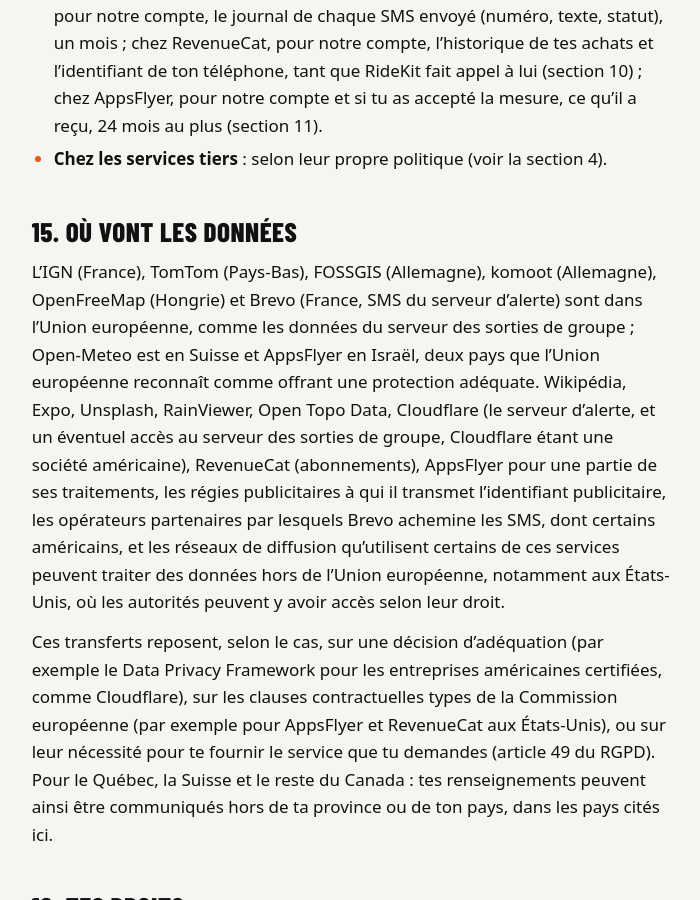
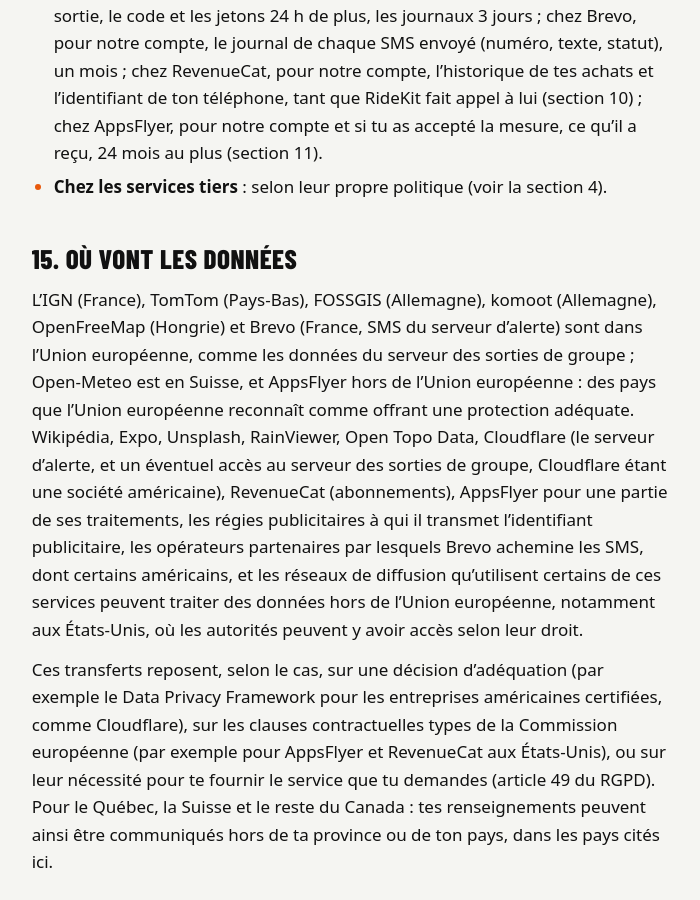
Before and after one commit to Ya6n93/ridekit-site, a Jekyll site: the page built from confidentialite.md, in a window 1280 px wide and 900 px high, scrolled down 14700 px. Shown: the whole window, without its empty margins (288-988 px from the left). Built offline with Jekyll 4.4.1, drawn with Linux system fonts in a browser that asks for light colours; some of the changed text lies outside the part shown.

Commit message:
AppsFlyer : plus de pays nommé, ses transferts dits « hors de l'Union européenne, dans un pays reconnu adéquat »
Co-Authored-By: Claude Opus 5.5 (1M context) <noreply@anthropic.com>
Claude-Session: https://claude.ai/code/session_015j9WmEqrPUJKgjWcpvNZWu

```diff
--- a/confidentialite.md
+++ b/confidentialite.md
@@ -363,8 +363,7 @@ agit pour le compte de SZ CORP.
 - **Combien de temps.** AppsFlyer garde ces données le temps de mesurer les
   campagnes, puis les efface : 24 mois au plus, comme le prévoit sa
   [politique de confidentialité](https://www.appsflyer.com/legal/services-privacy-policy/).
-- **Où.** AppsFlyer est en Israël, que la Commission européenne reconnaît comme
-  offrant une protection adéquate ; ces données peuvent aussi être traitées aux
+- **Où.** AppsFlyer est hors de l'Union européenne, dans un pays que la Commission européenne reconnaît comme offrant une protection adéquate ; ces données peuvent aussi être traitées aux
   États-Unis, sous clauses contractuelles types.
 - **Tes droits.** Pour qu'AppsFlyer efface ce qu'il a déjà reçu de ton téléphone,
   écris-nous avec ton identifiant de mesure, affiché dans Réglages ›
@@ -431,8 +430,7 @@ permettent pas de t'identifier.
 L'IGN (France), TomTom (Pays-Bas), FOSSGIS (Allemagne), komoot (Allemagne),
 OpenFreeMap (Hongrie) et Brevo (France, SMS du serveur d'alerte) sont dans l'Union
 européenne, comme les données du serveur des sorties de groupe ; Open-Meteo est en
-Suisse et AppsFlyer en Israël, deux pays que l'Union européenne reconnaît comme
-offrant une protection adéquate. Wikipédia, Expo, Unsplash, RainViewer, Open Topo
+Suisse, et AppsFlyer hors de l'Union européenne : des pays que l'Union européenne reconnaît comme offrant une protection adéquate. Wikipédia, Expo, Unsplash, RainViewer, Open Topo
 Data, Cloudflare (le serveur d'alerte, et un éventuel accès au serveur des sorties de
 groupe, Cloudflare étant une société américaine), RevenueCat (abonnements),
 AppsFlyer pour une partie de ses traitements, les régies publicitaires à qui il
```
Also changed, not shown: en/privacy.md (+2 -4 lines).
